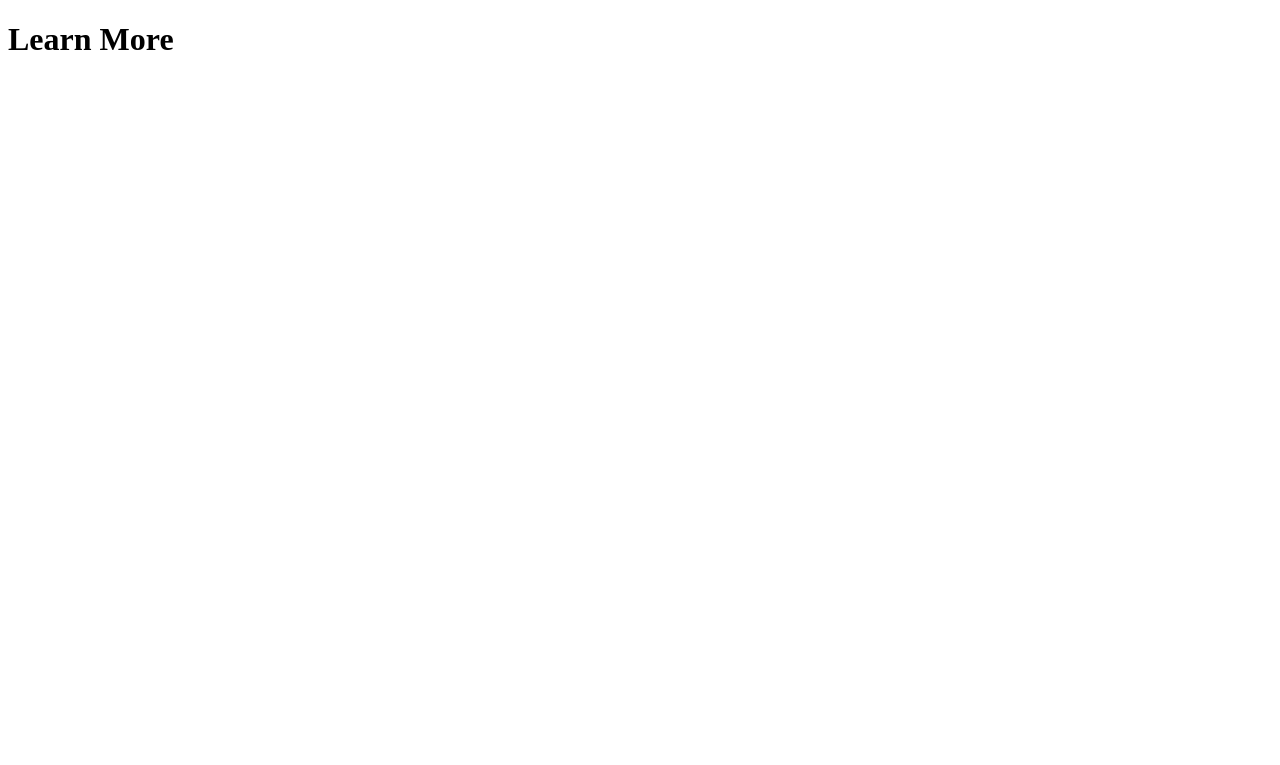
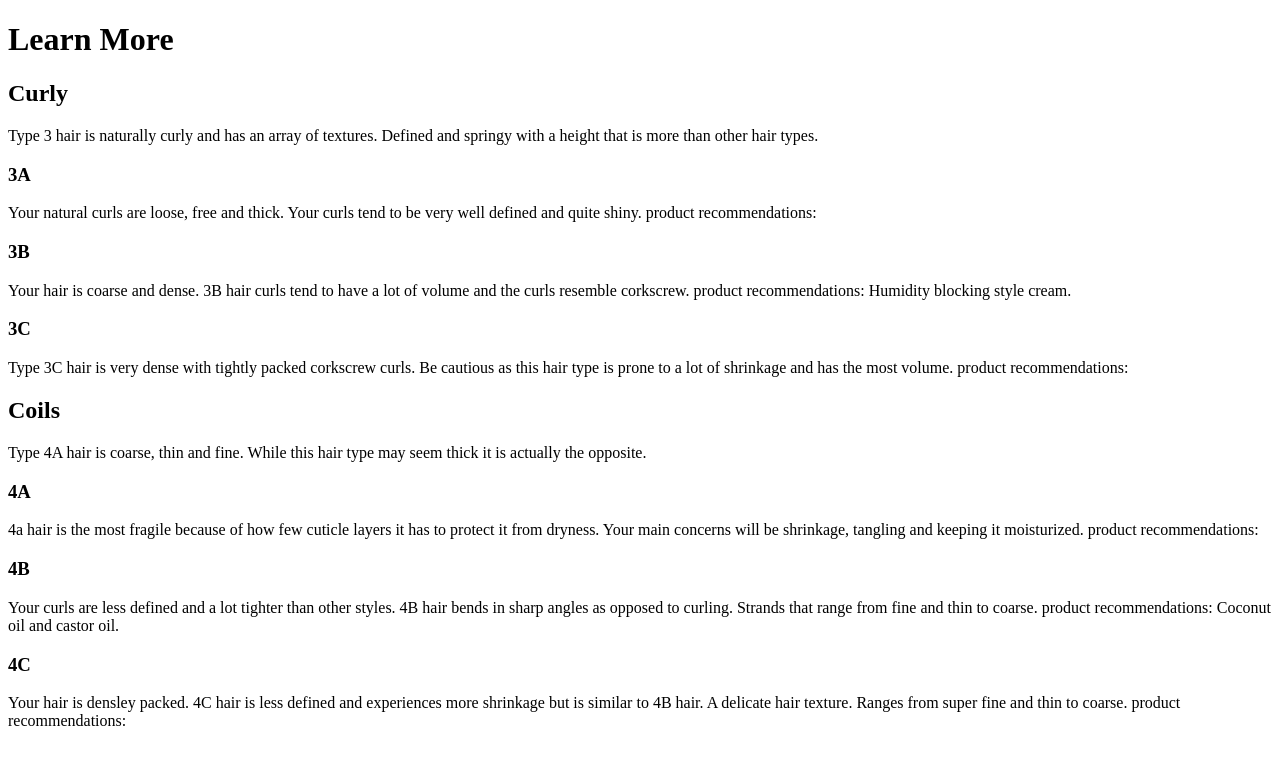
Before and after one commit to lewisalvin/hair-we-go-python, a Flask app: page /learn in a window 1280 px wide. Before the commit the part shown is almost empty. Shown: the top 765 px of the page. Run offline with Flask 2, Linux system fonts and the light colour scheme.

Commit message:
added content to learn.html

```diff
--- a/templates/learn.html
+++ b/templates/learn.html
@@ -6,6 +6,42 @@
             <h1>Learn More</h1>
 
 
+            <h2>Curly</h2>
+            <p>Type 3 hair is naturally curly and has an array of textures.  Defined and springy with a height that is more than other hair types.</p>
+            <h3>3A</h3>
+            <p>Your natural curls are loose, free and thick.  Your curls tend to be very well defined and quite shiny.
+                product recommendations: </p>
+
+            <h3>3B</h3>
+            <p>Your hair is coarse and dense.  3B hair curls tend to have a lot of volume and the curls resemble corkscrew.
+                product recommendations:  Humidity blocking style cream.
+            </p>
+
+            <h3>3C</h3>
+            <p>Type 3C hair is very dense with tightly packed corkscrew curls.  Be cautious as this hair type is prone to a lot of shrinkage and has the most volume.
+                product recommendations:
+            </p>
+
+
+            <h2>Coils</h2>
+            <p>Type 4A hair is coarse, thin and fine.  While this hair type may seem thick it is actually the opposite.  </p>
+
+            <h3>4A</h3>
+            <p>4a hair is the most fragile because of how few cuticle layers it has to protect it from dryness.  Your main concerns will be shrinkage, tangling and keeping it moisturized.
+                product recommendations:
+            </p>
+
+            <h3>4B</h3>
+            <p>Your curls are less defined and a lot tighter than other styles.  4B hair bends in sharp angles as opposed to curling.  Strands that range from fine and thin to coarse.
+                product recommendations: Coconut oil and castor oil.
+            </p>
+
+            <h3>4C</h3>
+            <p>Your hair is densley packed.  4C hair is less defined and experiences more shrinkage but is similar to 4B hair.  A delicate hair texture.  Ranges from super fine and thin to coarse.
+                product recommendations:
+            </p>
+
+
         </body>
     </head>
 </html>
```
